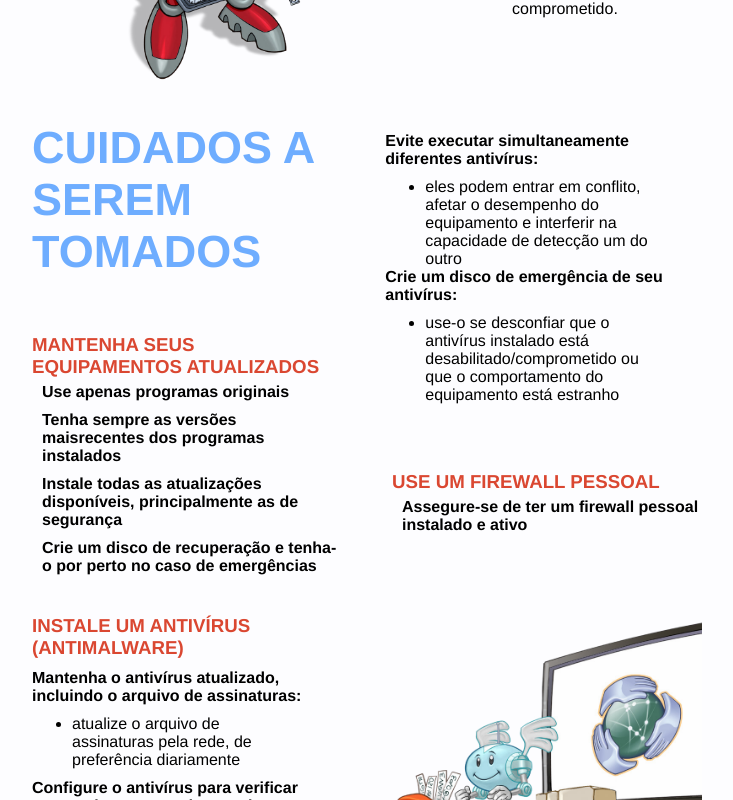
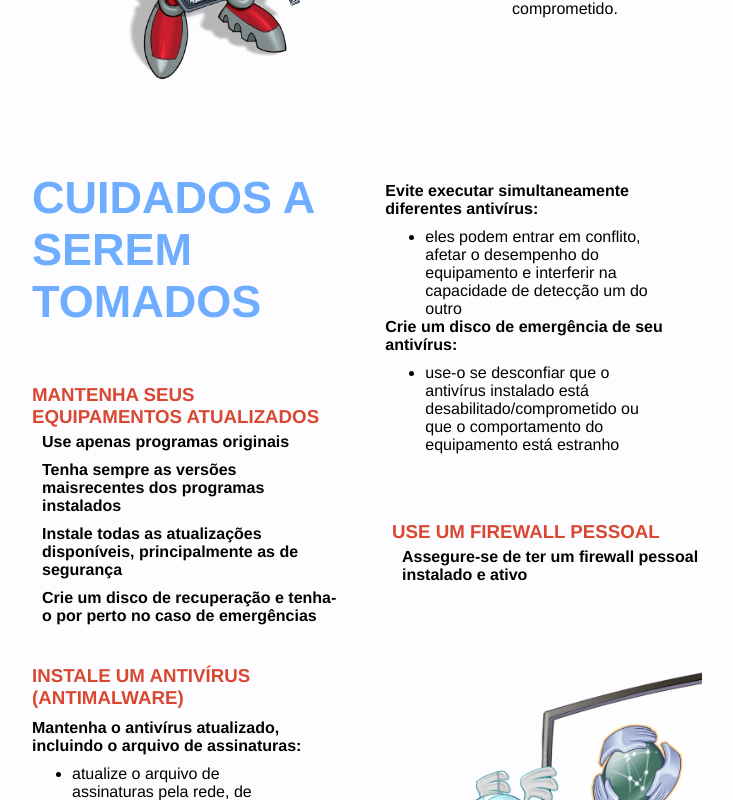
Before and after one commit to thalesliscano/intranet-packinggroup, a Vue app in the folder intranet-corporativa/: page /fasciculo-codigos-maliciosos in a window 1280 px wide. Shown: the part 5520-6320 px from the top of the page, without its empty margins (288-1021 px from the left). Built offline with nearby package versions, Linux system fonts and the light colour scheme; a web font is replaced by a local one.

Commit message:
add-ultimas-alterações-sessão-seis

```diff
--- a/intranet-corporativa/src/components/FasciculoCodigosMaliciosos/Sessao6.vue
+++ b/intranet-corporativa/src/components/FasciculoCodigosMaliciosos/Sessao6.vue
@@ -1,5 +1,5 @@
 <template lang="pug">
-.sessao-cinco
+.sessao-seis
     ul.container-texto
         li.conteudo1
             h1.titulo(:style="{textAlign: conteudo1.textoCentro || 'auto'}" :class="conteudo1.classe || ''") {{ conteudo1.tituloGrande }}
@@ -94,10 +94,10 @@ li {
     list-style: none;
 }
 
-.sessao-cinco {
+.sessao-seis {
     width: 100%;
     height: 100%;
-    margin: 10px auto 0px auto;
+    margin: 60px auto 0px auto;
 
     .container-img {
         img {
@@ -108,6 +108,7 @@ li {
     }
 
     .container-texto {
+        height: 1000px;
         justify-content: center;
         display: grid;
         gap: 30px;
```
